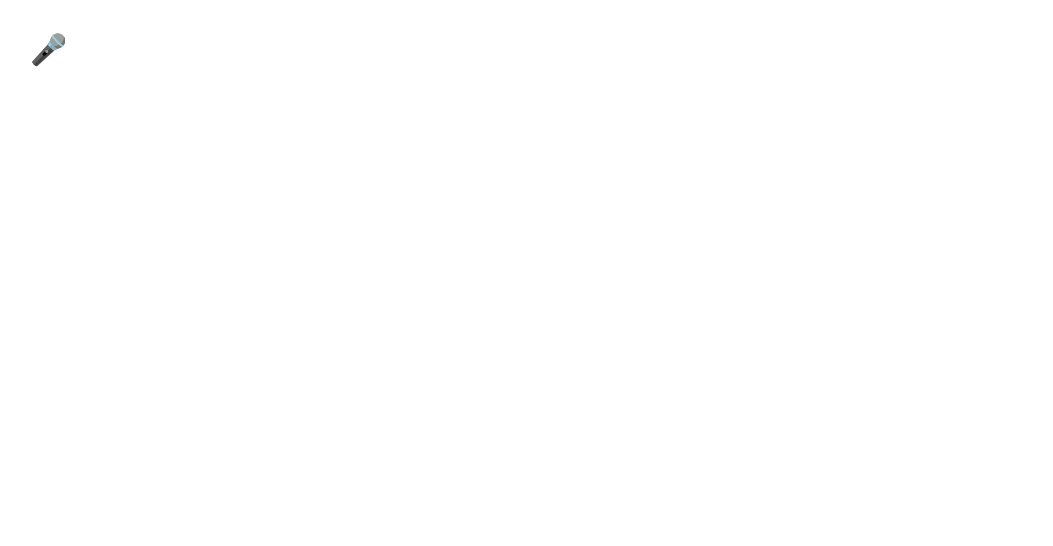
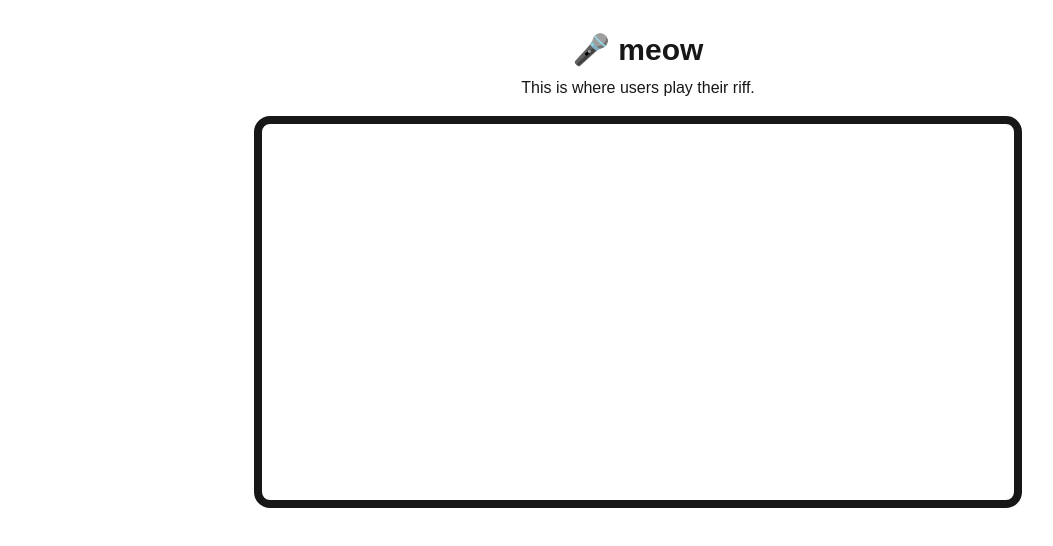
Before and after one commit to cataladev/riffs, a Next.js app: page /play in a window 1280 px wide. Shown: the top 546 px of the page, without its empty margins (2-1055 px from the left). Built offline with nearby package versions, Linux system fonts and the light colour scheme; no server answers.

Commit message:
Web Camera

```diff
--- /dev/null
+++ b/src/app/components/Camera/WebCamera.tsx
@@ -0,0 +1,43 @@
+"use client";
+
+import { useEffect, useRef } from "react";
+
+export default function WebCam() {
+  const videoRef = useRef<HTMLVideoElement>(null);
+
+  useEffect(() => {
+    async function enableCamera() {
+      try {
+        const stream = await navigator.mediaDevices.getUserMedia({
+          video: true, // wait
+          audio: false,
+        });
+        if (videoRef.current) {
+          videoRef.current.srcObject = stream;
+        }
+      } catch (error) {
+        console.error("Error accessing camera:", error);
+      }
+    }
+
+    enableCamera();
+
+    return () => {
+      if (videoRef.current && videoRef.current.srcObject) {
+        const stream = videoRef.current.srcObject as MediaStream;
+        stream.getTracks().forEach((track) => track.stop());
+      }
+    };
+  }, []);
+
+  return (
+    <div>
+      <video
+        className="w-3xl rounded-2xl border-orange border-8"
+        ref={videoRef}
+        autoPlay
+        playsInline
+      />
+    </div>
+  );
+}
--- a/src/app/play/page.tsx
+++ b/src/app/play/page.tsx
@@ -1,8 +1,15 @@
+"use client";
+
+import WebCam from "../components/Camera/WebCamera";
+
 export default function PlayPage() {
-    return (
-      <div className="p-8 text-white">
-        <h1 className="text-3xl font-bold">🎤 Play Your Riff</h1>
-        <p className="mt-2">This is where users play their riff.</p>
+  return (
+    <div className="p-8 text-center ">
+      <h1 className="text-3xl font-bold">🎤 meow</h1>
+      <p className="mt-2">This is where users play their riff.</p>
+      <div className="flex justify-center mt-4">
+        <WebCam />
       </div>
-    )
-  }
+    </div>
+  );
+}
```
